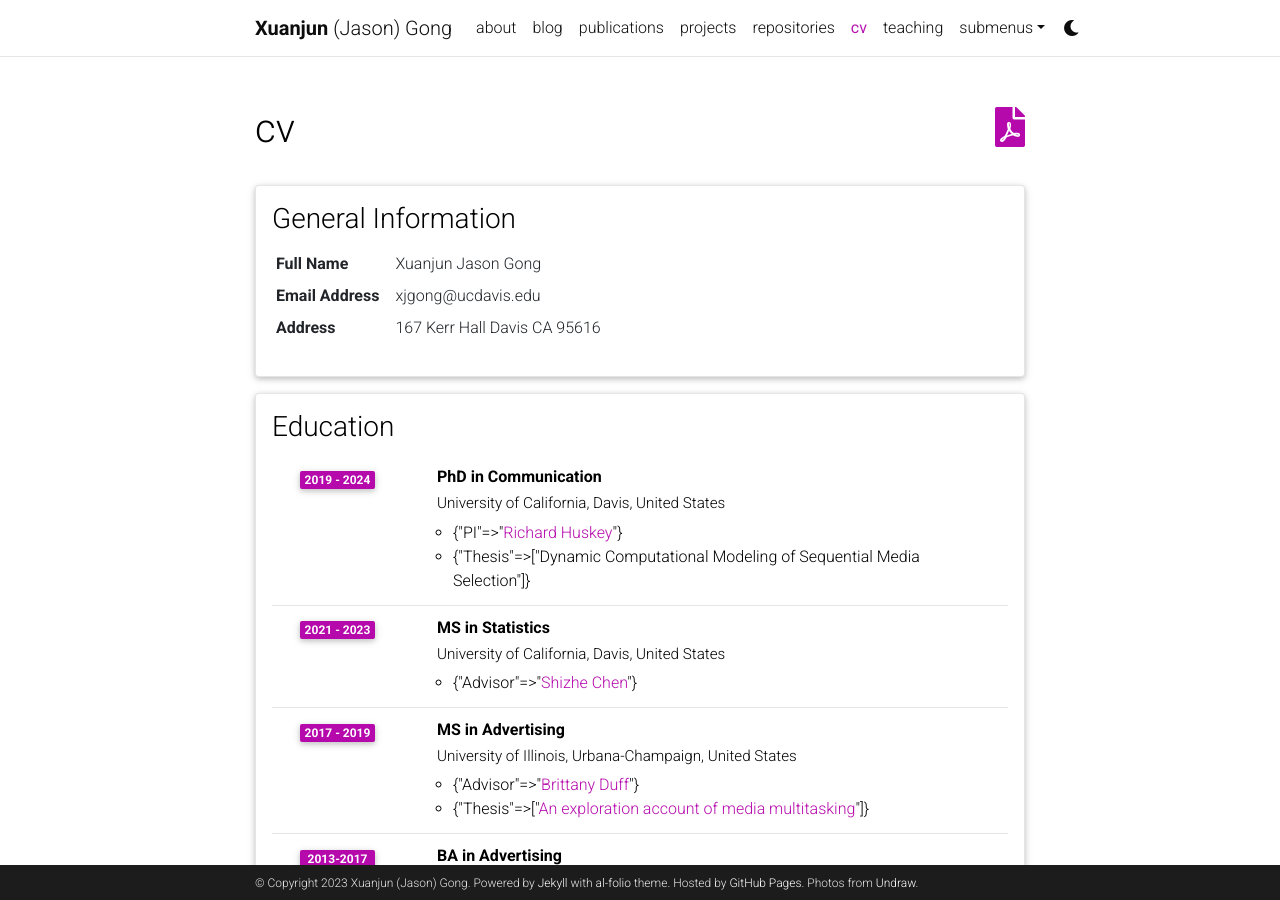
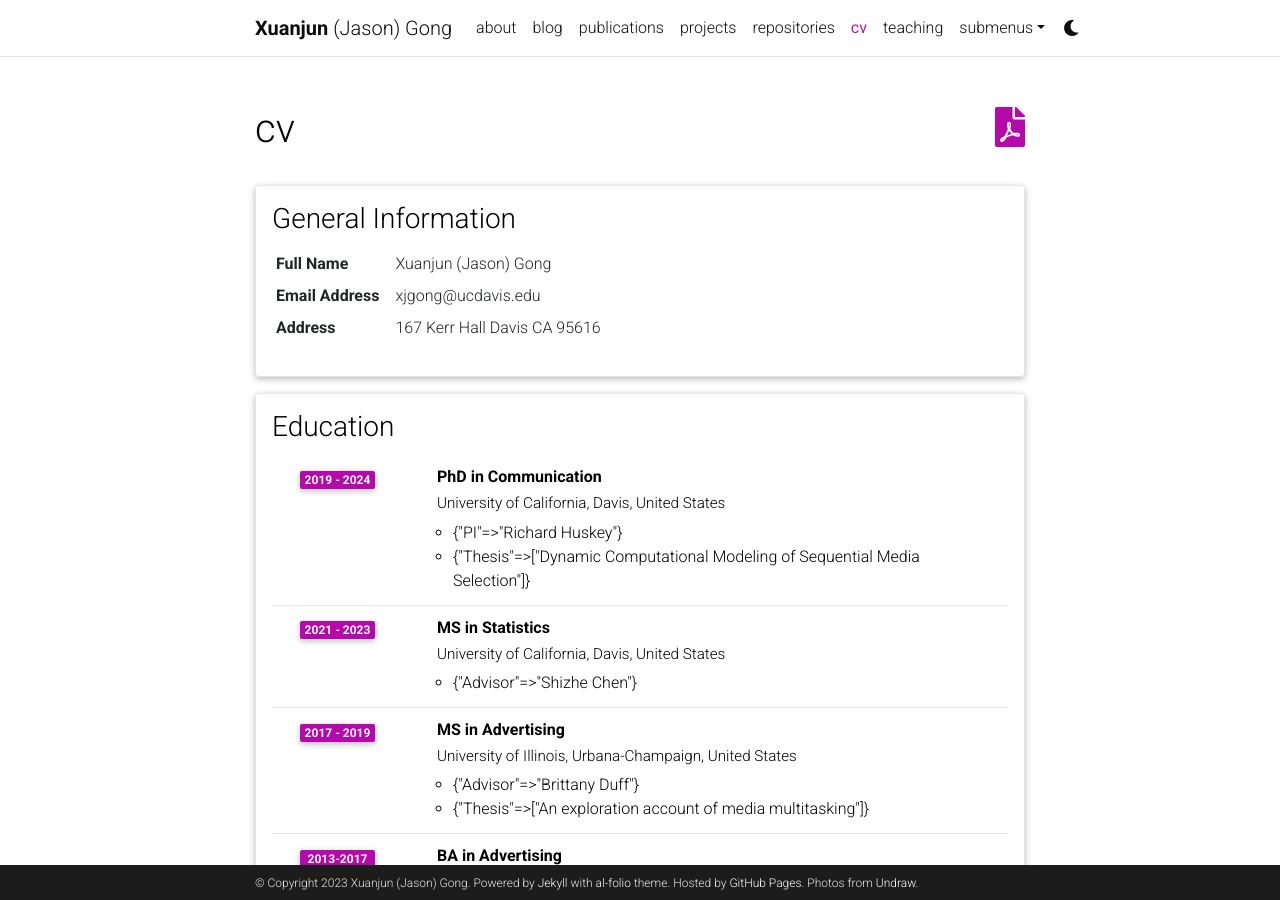
Before and after one commit to jasongong11/jasongong11.github.io, a Jekyll site: the page built from _pages/cv.md, in a window 1280 px wide and 900 px high. Built offline with Jekyll 4.4.1, drawn with Linux system fonts in a browser that asks for light colours; comment, search, counter and statistics services are not loaded; a style sheet for code colours, icons or effects is not loaded; some of the changed lines change nothing that is shown.

Commit message:
Update cv.yml

```diff
--- a/_data/cv.yml
+++ b/_data/cv.yml
@@ -2,7 +2,7 @@
   type: map
   contents:
     - name: Full Name
-      value: Xuanjun Jason Gong
+      value: Xuanjun (Jason) Gong
     - name: Email Address
       value: xjgong@ucdavis.edu
     - name: Address
@@ -15,21 +15,21 @@
       institution: University of California, Davis, United States
       year: 2019 - 2024
       description:
-        - PI: <a href="https://communication.ucdavis.edu/directory-of-people/featured-faculty/richard-huskey">Richard Huskey</a>
+        - PI: Richard Huskey
         - Thesis:
           - Dynamic Computational Modeling of Sequential Media Selection
     - title: MS in Statistics
       institution: University of California, Davis, United States
       year: 2021 - 2023
       description:
-        - Advisor: <a href="http://www.chenshizhe.com/">Shizhe Chen</a>
+        - Advisor: Shizhe Chen
     - title: MS in Advertising
       institution: University of Illinois, Urbana-Champaign, United States
       year: 2017 - 2019
       description:
-        - Advisor: <a href="https://media.illinois.edu/advertising/duff-brittany">Brittany Duff</a>
+        - Advisor: Brittany Duff
         - Thesis:
-          - <a href="https://www.ideals.illinois.edu/items/112921">An exploration account of media multitasking</a>
+          - An exploration account of media multitasking
     - title: BA in Advertising
       institution: Zhejiang Gongshang University, Hangzhou, China
       year: 2013-2017
```
